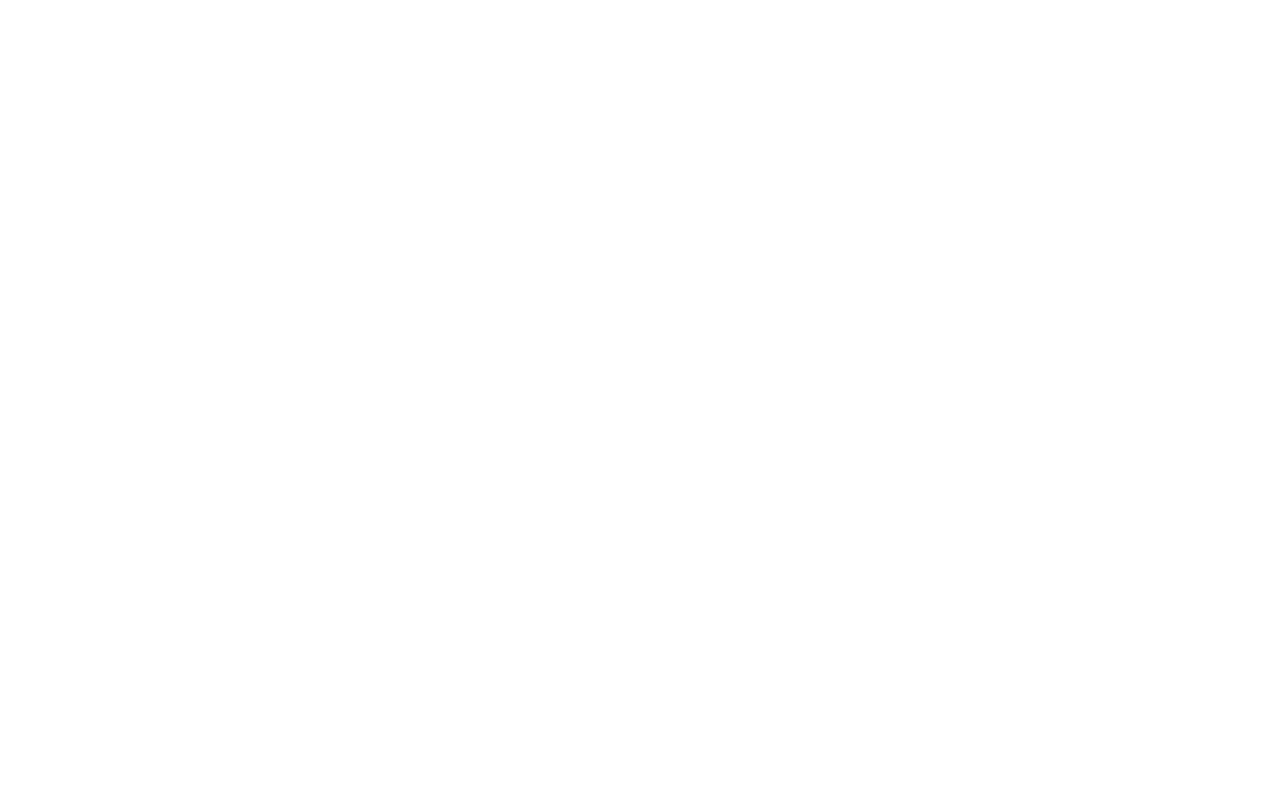
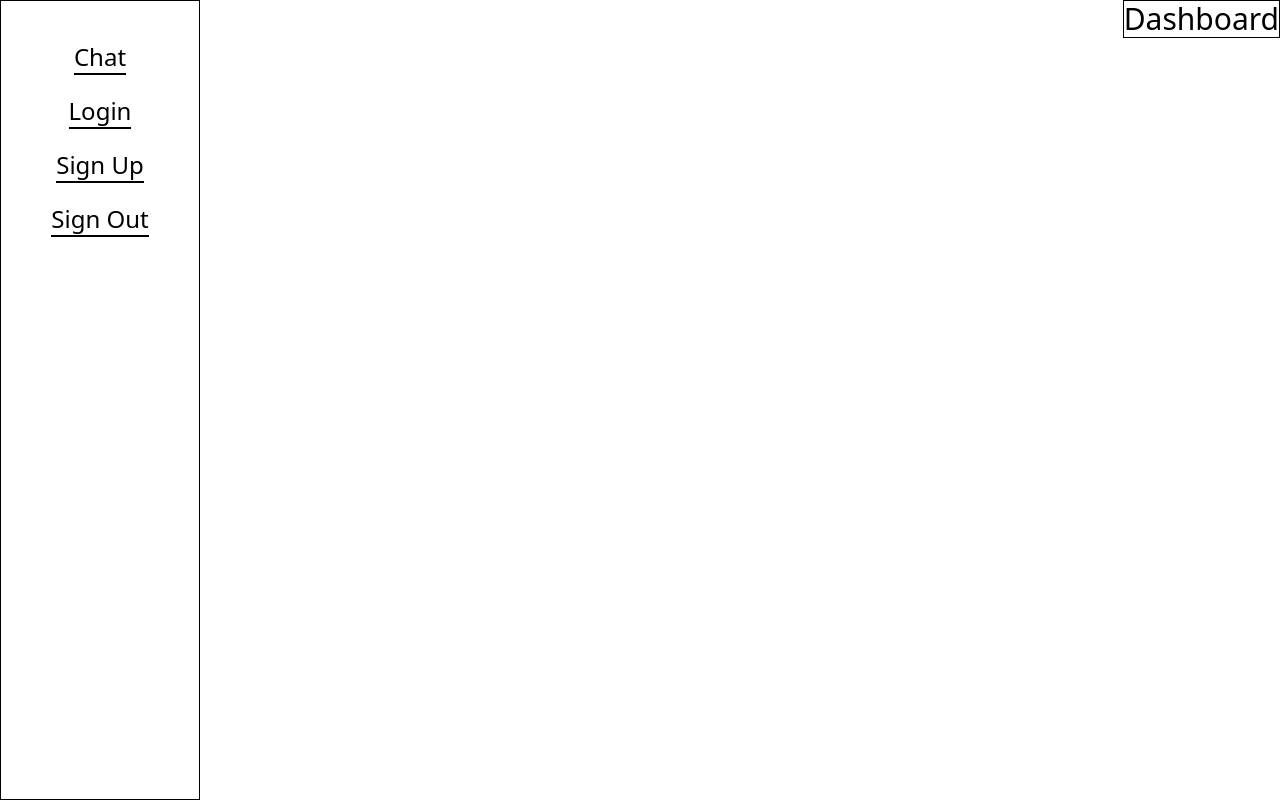
Before and after one commit to NFRIDOY/noman-chatai, a React (Vite) app: page /dashboard in a window 1280 px wide. Before the commit this address had no page. Built offline with nearby package versions, Linux system fonts and the light colour scheme.

Commit message:
user login

```diff
--- /dev/null
+++ b/src/components/Chat/Chat.jsx
@@ -0,0 +1,7 @@
+import React from 'react'
+
+export default function Chat() {
+  return (
+    <div>Chat</div>
+  )
+}
--- a/src/main.jsx
+++ b/src/main.jsx
@@ -7,6 +7,8 @@ import Login from './pages/Login.jsx'
 import Reg from './pages/Reg.jsx'
 import MainLayout from './layouts/MainLayout.jsx'
 import { AuthProvider } from './provider/AuthProvider.jsx'
+import Dashboard from './pages/Dashboard.jsx'
+import Chat from './components/Chat/Chat.jsx'
 
 createRoot(document.getElementById('root')).render(
   <AuthProvider>
@@ -17,6 +19,11 @@ createRoot(document.getElementById('root')).render(
           <Route path="/login" element={<Login />} />
           <Route path="/signup" element={<Reg />} />
         </Route>
+        <Route path="/dashboard" element={<Dashboard />}>
+          <Route path="/dashboard/chat" element={<Chat />} />
+          {/* <Route path="/login" element={<Login />} />
+          <Route path="/signup" element={<Reg />} /> */}
+        </Route>
       </Routes>
     </BrowserRouter >
   </AuthProvider>
--- /dev/null
+++ b/src/pages/Dashboard.jsx
@@ -0,0 +1,39 @@
+import React from 'react'
+import { NavLink, Outlet } from 'react-router'
+
+export default function Dashboard() {
+    return (
+        <div className='flex flex-row items-start justify-between'>
+            <aside className='border h-screen w-[200px] pt-10' >
+                <ol className="flex flex-col gap-5 justify-center *:mx-auto *:border-b-2 text-2xl">
+                    <li>
+                        <NavLink to={"/dashboard/chat"}>
+                            Chat
+                        </NavLink>
+                    </li>
+                    <li>
+                        <NavLink to={"/login"}>
+                            Login
+                        </NavLink>
+                    </li>
+                    <li>
+                        <NavLink to={"/signup"}>
+                            Sign Up
+                        </NavLink>
+                    </li>
+                    <li>
+                        <NavLink to={"/signout"}>
+                            Sign Out
+                        </NavLink>
+                    </li>
+                </ol>
+            </aside>
+            <div>
+                <div className='text-3xl w-full flex flex-row justify-center  border'>
+                    Dashboard
+                </div>
+                <Outlet />
+            </div>
+        </div>
+    )
+}
--- a/src/pages/Login.jsx
+++ b/src/pages/Login.jsx
@@ -2,9 +2,11 @@ import axios from 'axios';
 import React, { useContext } from 'react'
 import { useForm } from 'react-hook-form';
 import { AuthContex } from '../provider/AuthProvider';
+import { Link, useNavigate } from 'react-router';
 
 
 export default function Login() {
+    let navigate = useNavigate();
     const { user, setUser } = useContext(AuthContex)
     const { register, handleSubmit, watch, formState: { errors } } = useForm();
     const onSubmit = async (data) => {
@@ -16,6 +18,11 @@ export default function Login() {
         localStorage.setItem("access", res?.data?.access);
         localStorage.setItem("refresh", res?.data?.refresh);
 
+
+        if (res?.data?.user) {
+            navigate('/dashboard/chat')
+        }
+
         setUser(res?.data?.user)
         console.log("user", user)
         console.log("Res?.data", res?.data)
@@ -25,8 +32,8 @@ export default function Login() {
     return (
         <div className='flex justify-center items-center mt-[100px]'>
             <div className='border-2 w-[500px] p-10 rounded-2xl'>
-                <h1 className='text-4xl sm:text-5xl font-bold text-gray-900  '>Log in to Account</h1>
-                <h5 className='mt-6 text-sm text-gray-600  '>Sign in below to access your account</h5>
+                <h1 className='text-4xl sm:text-5xl font-bold text-gray-900'>Log in to Account</h1>
+                <h5 className='mt-6 text-sm text-gray-600 '>Sign in below to access your account</h5>
                 <form onSubmit={handleSubmit(onSubmit)} className='mt-8 space-y-6 '>
                     <div>
                         <div>Email</div>
@@ -44,6 +51,13 @@ export default function Login() {
 
                     <input type="submit" className='w-full flex justify-center py-2 px-4 border border-transparent rounded-full shadow-sm text-sm font-medium text-white bg-gradient-to-r from-blue-500 to-indigo-500 focus:outline-none focus:ring-2 focus:ring-offset-2 focus:ring-indigo-500' />
                 </form>
+                <div className='mt-2'>
+                    <p className='font-semibold text-sm text-slate-500 text-left'>Don't have an account?
+                        <Link to={'/signup'} className='underline' >
+                            Register
+                        </Link>
+                    </p>
+                </div>
             </div>
         </div>
     )
--- a/src/pages/Reg.jsx
+++ b/src/pages/Reg.jsx
@@ -2,8 +2,10 @@ import axios from 'axios';
 import React, { useContext } from 'react'
 import { useForm } from 'react-hook-form';
 import { AuthContex } from '../provider/AuthProvider';
+import { useNavigate } from 'react-router';
 
-export default function Reg()  {
+export default function Reg() {
+    let navigate = useNavigate();
     const { user, setUser } = useContext(AuthContex)
     const { register, handleSubmit, watch, formState: { errors } } = useForm();
     const onSubmit = async (data) => {
@@ -18,6 +20,10 @@ export default function Reg()  {
         setUser(true)
         console.log("user", user)
         console.log("Res?.data", res?.data)
+
+        if (!user) {
+            navigate('/login')
+        }
     };
     console.log("userContext", user, setUser)
 
@@ -43,6 +49,13 @@ export default function Reg()  {
 
                     <input type="submit" className='w-full flex justify-center py-2 px-4 border border-transparent rounded-full shadow-sm text-sm font-medium text-white bg-gradient-to-r from-blue-500 to-indigo-500 focus:outline-none focus:ring-2 focus:ring-offset-2 focus:ring-indigo-500' />
                 </form>
+                <div className='mt-2'>
+                    <p className='font-semibold text-sm text-slate-500 text-left'>Don't have an account?
+                        <Link to={'/login'} className='underline' >
+                            Login
+                        </Link>
+                    </p>
+                </div>
             </div>
         </div>
     )
```
